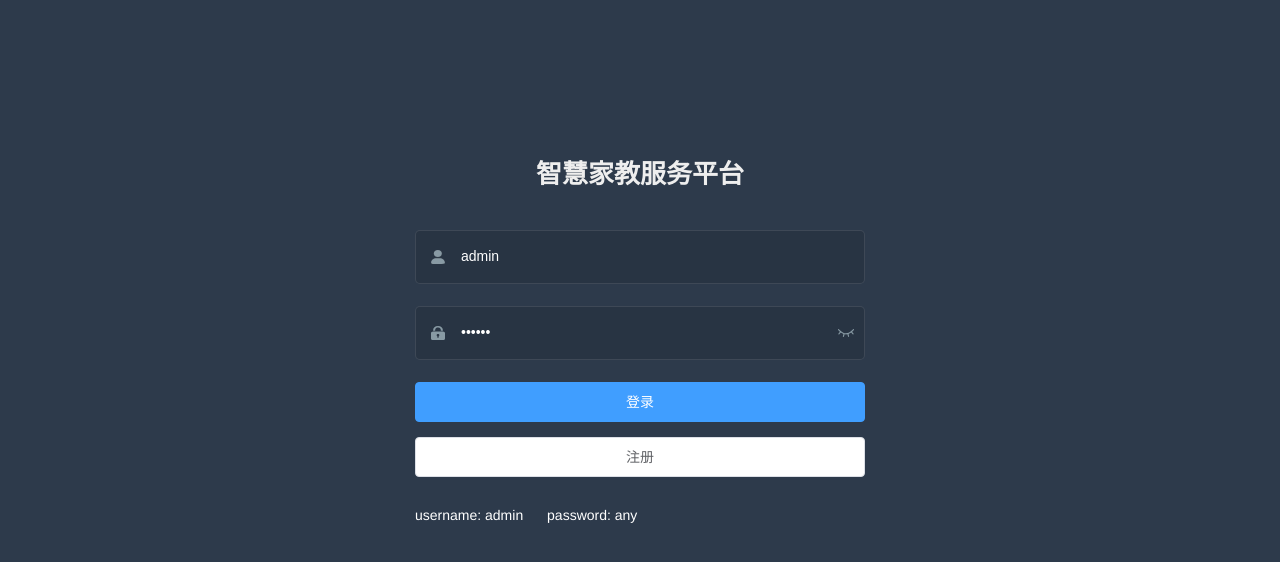
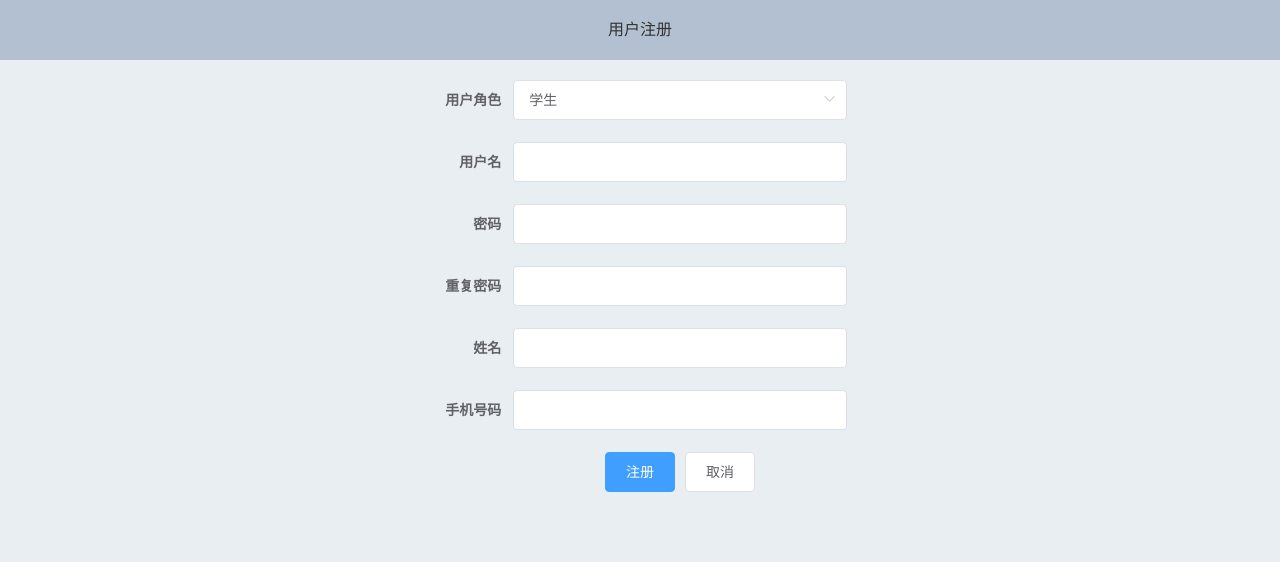
Before and after one commit to gongsir0630/intelligent-tutoring-service-platform-web, a Vue app: page /#/register in a window 1280 px wide. Before the commit this address led to /#/login. Shown: the top 562 px of the page. Built offline with nearby package versions, Linux system fonts and the light colour scheme.

Commit message:
注册页样式修改

```diff
--- a/src/views/register/index.vue
+++ b/src/views/register/index.vue
@@ -1,5 +1,10 @@
 <template>
-  <div class="register-container">
+  <el-container>
+    <el-header>用户注册</el-header>
+    <el-main>
+      <el-row type="flex" class="row-bg" justify="space-around">
+        <el-col :span="8">
+          <div class="grid-content bg-purple">
             <el-form ref="form" :model="form" label-width="80px">
               <el-form-item label="用户角色">
                 <el-select v-model="form.role" placeholder="请选择角色">
@@ -24,11 +29,16 @@
                 <el-input v-model="form.phone" />
               </el-form-item>
               <el-form-item>
-        <el-button type="primary" @click="onSubmit">立即注册</el-button>
+                <el-button type="primary" @click="onSubmit">注册</el-button>
                 <el-button>取消</el-button>
               </el-form-item>
             </el-form>
           </div>
+        </el-col>
+      </el-row>
+    </el-main>
+    <!-- <el-footer>Footer</el-footer> -->
+  </el-container>
 </template>
 
 <script>
@@ -64,18 +74,48 @@ export default {
 }
 </script>
 
-<style lang="scss" scoped>
-// $bg:#2d3a4b;
-$dark_gray:#889aa4;
-$light_gray:#eee;
+<style>
+  body {
+    background-color: #E9EEF3;
+    color: #333;
+    text-align: center;
+    line-height: 160px;
+  }
+  .el-header, .el-footer {
+    background-color: #B3C0D1;
+    color: #333;
+    text-align: center;
+    line-height: 60px;
+  }
 
-.register-container {
-  min-height: 100%;
-  width: 50%;
-  // background-color: $bg;
-  overflow: hidden;
-  align-content: center;
-  margin-top: 50px;
-  margin-left: 30%;
+  .el-aside {
+    background-color: #D3DCE6;
+    color: #333;
+    text-align: center;
+    line-height: 200px;
+  }
+
+  .el-main {
+    background-color: #E9EEF3;
+    color: #333;
+    text-align: center;
+    line-height: 160px;
+  }
+
+  body > .el-container {
+    margin-bottom: 40px;
+  }
+
+  .el-container:nth-child(5) .el-aside,
+  .el-container:nth-child(6) .el-aside {
+    line-height: 260px;
+  }
+
+  .el-container:nth-child(7) .el-aside {
+    line-height: 320px;
+  }
+
+  .el-form-item .el-select {
+    width: 100%;
   }
 </style>
```
Lines whose indentation alone changed are shown as unchanged.
